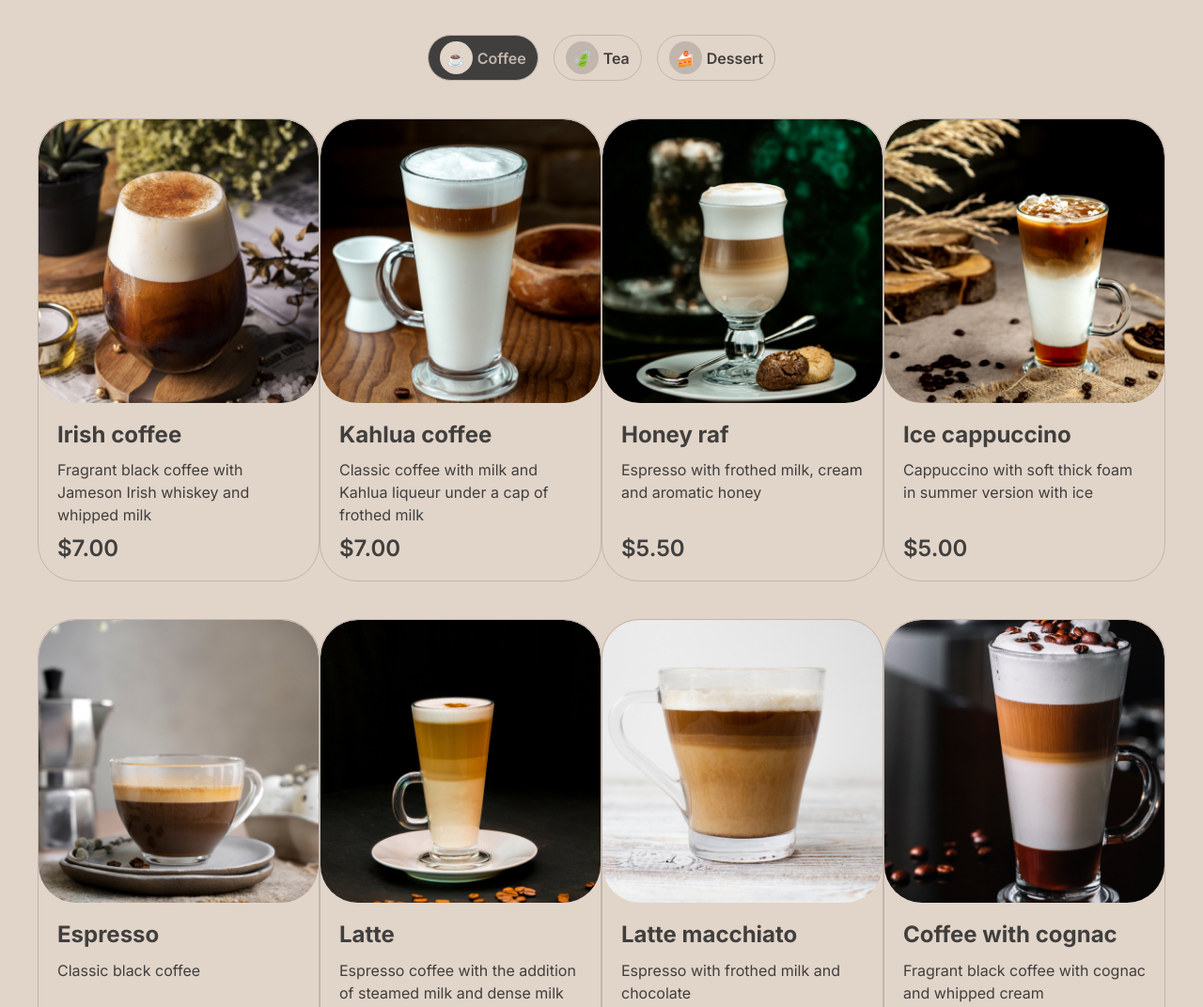
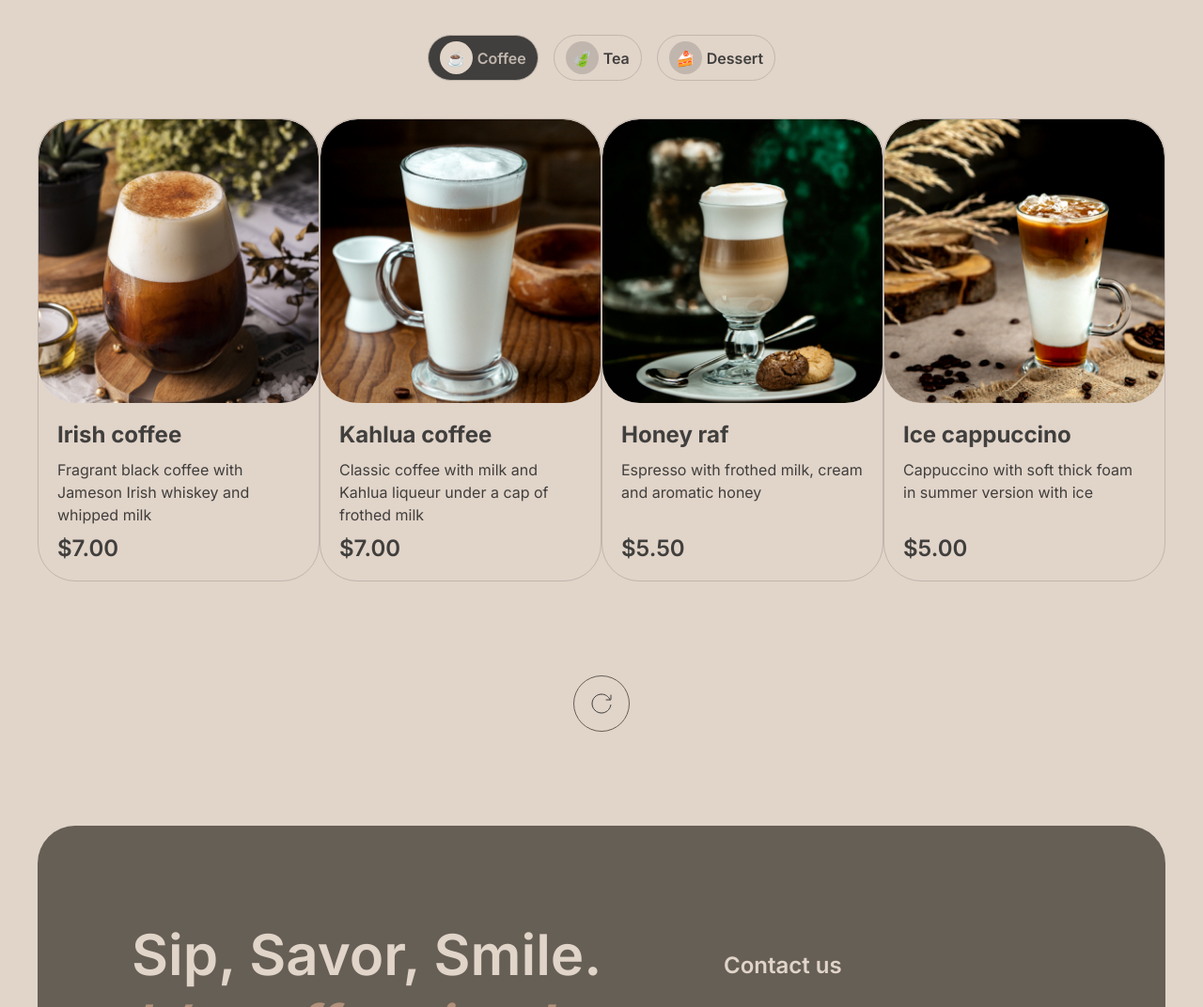
Before and after one commit to DmitryYarigin/coffe-house, a website built with webpack: page coffee-house/src/pages/menu/menu.html in a window 1280 px wide. Shown: the part 252-1324 px from the top of the page at 94% size. Built offline with nearby package versions, Linux system fonts and the light colour scheme; files whose address does not match are found by name.

Commit message:
feat: cards show on 4

```diff
--- a/coffee-house/src/pages/menu/js/menu.js
+++ b/coffee-house/src/pages/menu/js/menu.js
@@ -2,7 +2,9 @@ import { productData } from "../../../index";
 import { createCards } from "../../../index";
 import { cards } from "../../../index";
 
-
+let loadMoreBtn = document.querySelector(".menu__load-more")
+let itemsPerPage = 4;
+let currentPage = 1;
 let menuTabItems = document.querySelectorAll(".menu__tab-item");
 
 menuTabItems.forEach((item) => {
@@ -41,7 +43,25 @@ export function renderCardsByCategory(category) {
     }
 
     const filteredData = productData.filter(product => product.category == category);
-    console.log(filteredData);
-    createCards(filteredData);
-    console.log('прием');
+    renderCards(filteredData);
 }
+
+function renderCards(data) {
+    cards.innerHTML = '';
+
+    const startIndex = 0;
+    const endIndex = itemsPerPage * currentPage;
+    const visibleItems = data.slice(startIndex, endIndex);
+
+    createCards(visibleItems);
+
+    if (data.length > endIndex) {
+        loadMoreBtn.style.display = 'block';
+        loadMoreBtn.onclick = () => {
+            currentPage++;
+            renderCards(data);
+        };
+    } else {
+        loadMoreBtn.style.display = 'none';
+    }
+}
--- a/coffee-house/src/pages/menu/menu.html
+++ b/coffee-house/src/pages/menu/menu.html
@@ -104,6 +104,13 @@
 
             <div class="menu__cards-block"></div>
             <!-- <img src="" alt=""> -->
+             <div class="menu__load-more">
+                <svg width="60" height="60" viewBox="0 0 60 60" fill="none" xmlns="http://www.w3.org/2000/svg">
+                    <rect x="0.5" y="0.5" width="59" height="59" rx="29.5" stroke="#665F55"/>
+                    <path d="M39.8883 31.5C39.1645 36.3113 35.013 40 30 40C24.4772 40 20 35.5228 20 30C20 24.4772 24.4772 20 30 20C34.1006 20 37.6248 22.4682 39.1679 26" stroke="#403F3D" stroke-linecap="round" stroke-linejoin="round"/>
+                    <path d="M35 26H39.4C39.7314 26 40 25.7314 40 25.4V21" stroke="#403F3D" stroke-linecap="round" stroke-linejoin="round"/>
+                    </svg>
+                </div>
          </section>
          <footer id="contact" class="footer">
             <div class="footer__inner">
--- a/coffee-house/src/pages/menu/menu.scss
+++ b/coffee-house/src/pages/menu/menu.scss
@@ -10,6 +10,7 @@
 }
 
 .menu {
+    margin-bottom: 100px;
 
     // .menu__header
 
@@ -150,6 +151,20 @@
         font-weight: 600;
         margin-top: auto;
     }
+
+    // .menu__load-more
+
+    &__load-more {
+        margin: 0 auto;
+        display: block;
+        height: 60px;
+        width: 60px;
+        cursor: pointer;
+        &:hover {
+            opacity: .8;
+            transition: all .3s;
+        }
+    }
 }
 .subheader {
 }
```
Also changed, not shown: coffee-house/src/assets/icons/button-icon-dark.svg (added).
